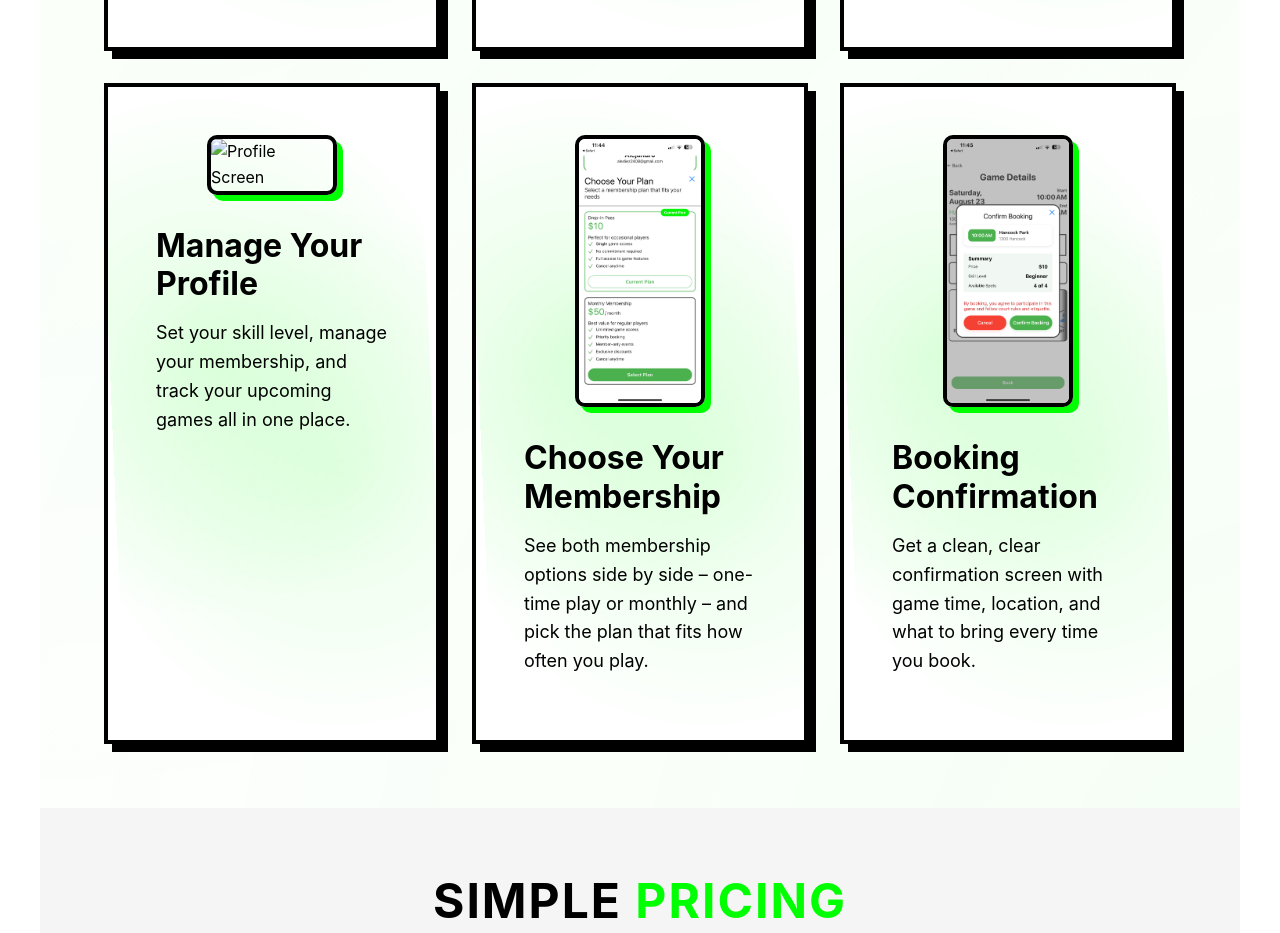
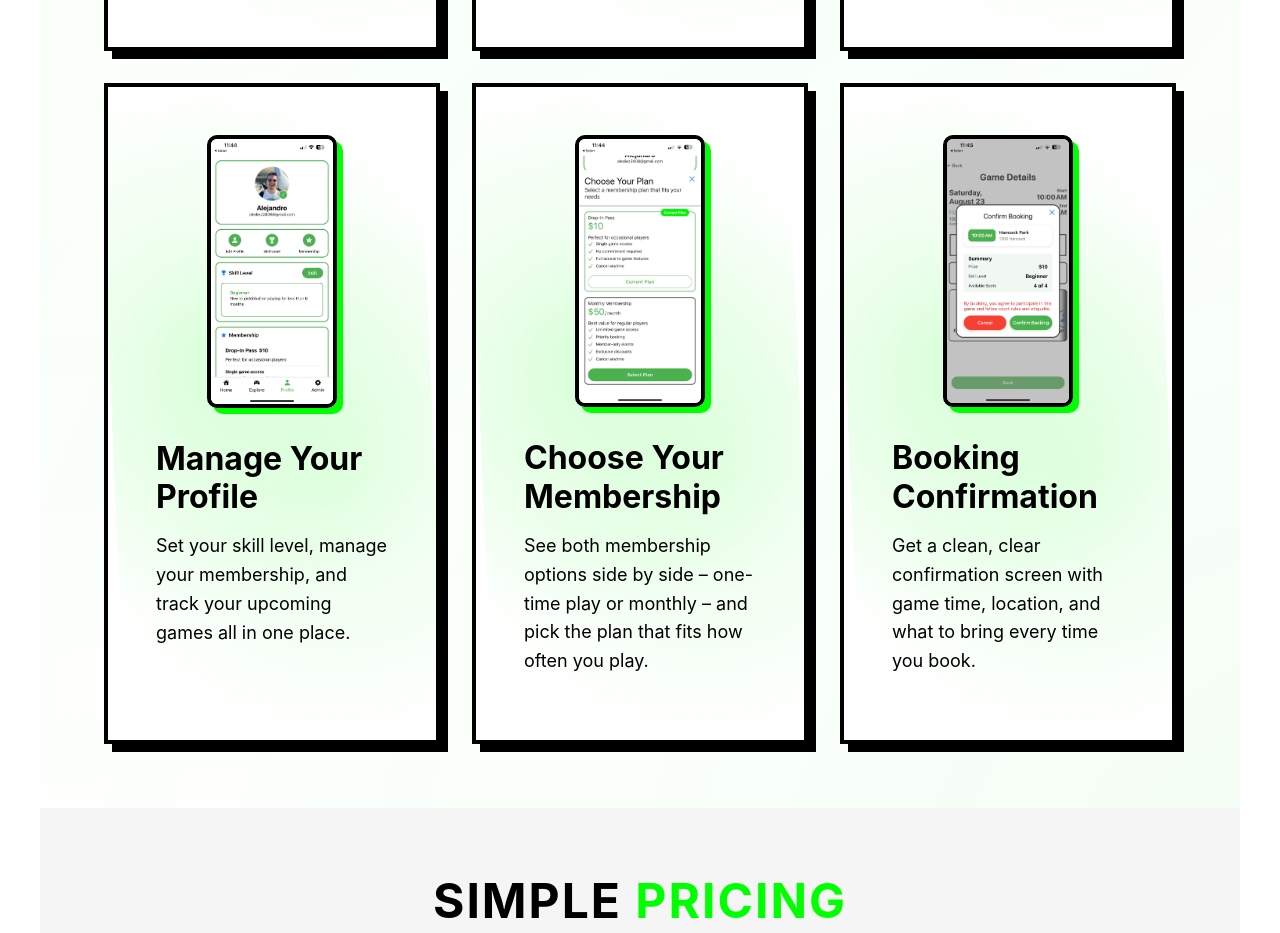
Before and after one commit to alediez2048/Dinkli-website, a website: page index.html in a window 1280 px wide. Shown: the part 3800-4733 px from the top of the page. Drawn offline with Linux system fonts and the light colour scheme.

Commit message:
Update profile feature card to use new profile-management image

```diff
--- a/index.html
+++ b/index.html
@@ -161,7 +161,7 @@
 
                 <!-- Row 2 -->
                 <div class="feature-card card">
-                    <img src="images/app-screenshots/Dinkli-Profile.PNG?v=2" alt="Profile Screen" class="feature-image">
+                    <img src="images/app-screenshots/profile-management.PNG" alt="Profile Screen" class="feature-image">
                     <h3>Manage Your Profile</h3>
                     <p>Set your skill level, manage your membership, and track your upcoming games all in one place.</p>
                 </div>
```
Also changed, not shown: images/app-screenshots/profile-management.PNG (added).
